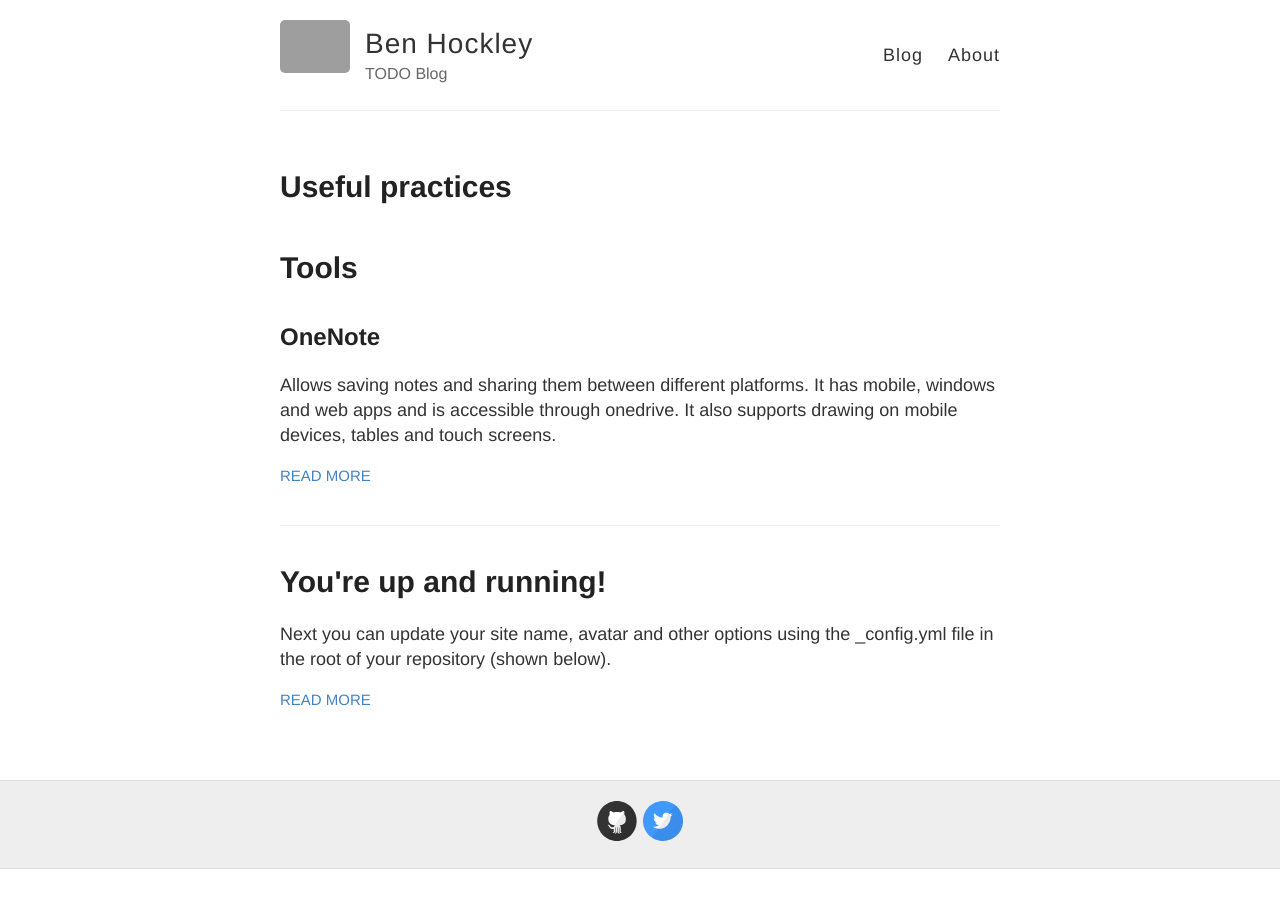
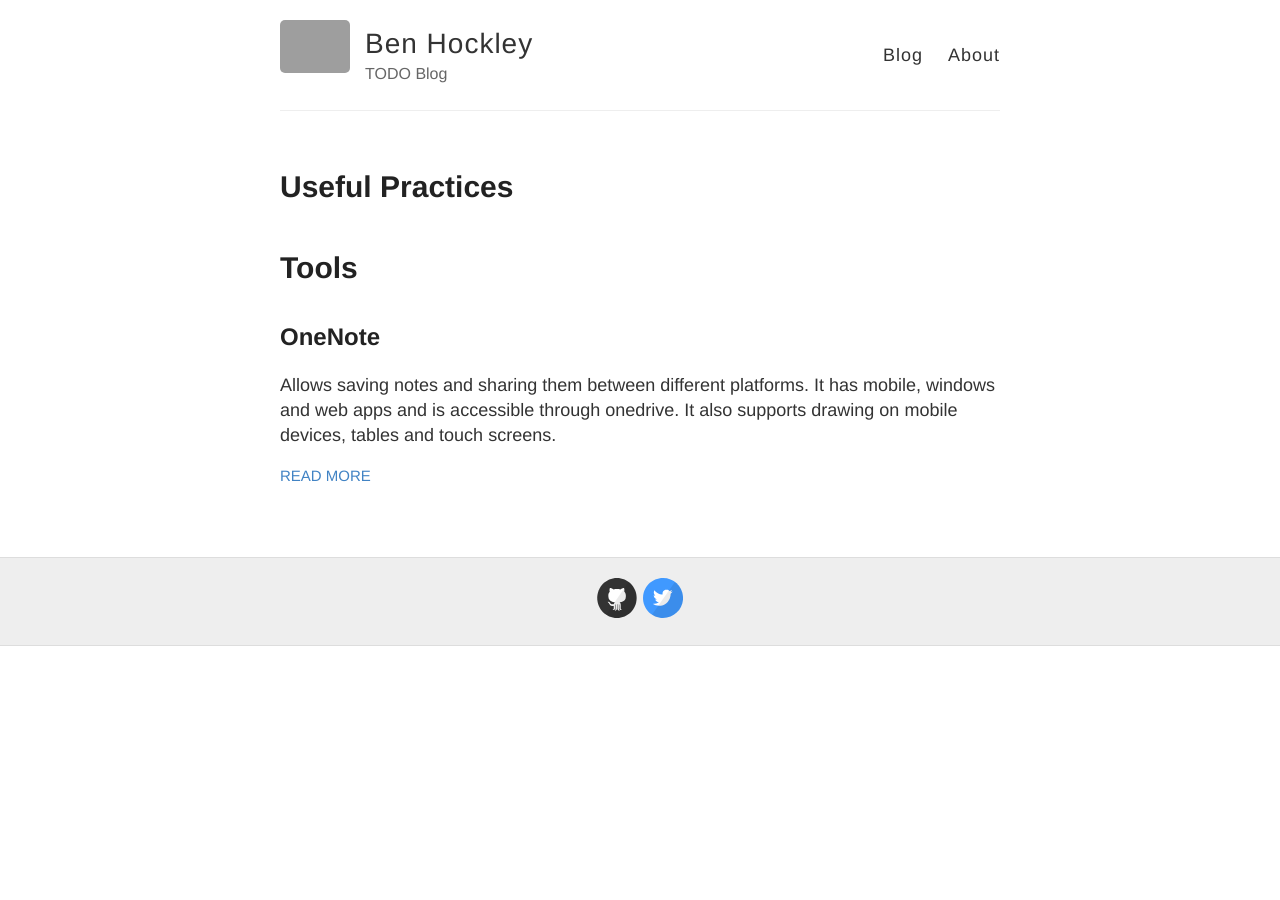
Before and after one commit to Togusa09/Togusa09.github.io, a Jekyll site: the page built from index.html, in a window 1280 px wide. Built offline with Jekyll 4.4.1, drawn with Linux system fonts in a browser that asks for light colours; grey boxes are pictures that could not be loaded.

Commit message:
Removed hello world and updated list of things

```diff
--- a/_posts/2014-3-3-Hello-World.md
+++ /dev/null
@@ -1,10 +0,0 @@
----
-layout: post
-title: You're up and running!
----
-
-Next you can update your site name, avatar and other options using the _config.yml file in the root of your repository (shown below).
-
-![_config.yml]({{ site.baseurl }}/images/config.png)
-
-The easiest way to make your first post is to edit this one. Go into /_posts/ and update the Hello World markdown file. For more instructions head over to the [Jekyll Now repository](https://github.com/barryclark/jekyll-now) on GitHub.
```
Also changed, not shown: _posts/2017-7-4-Useful-Things.md (+3 -1 lines).
